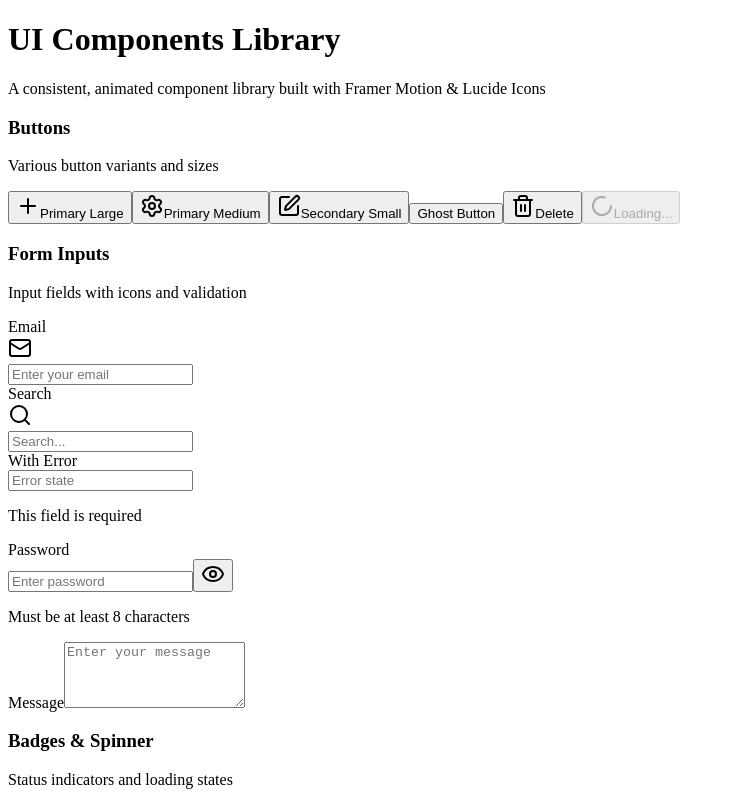
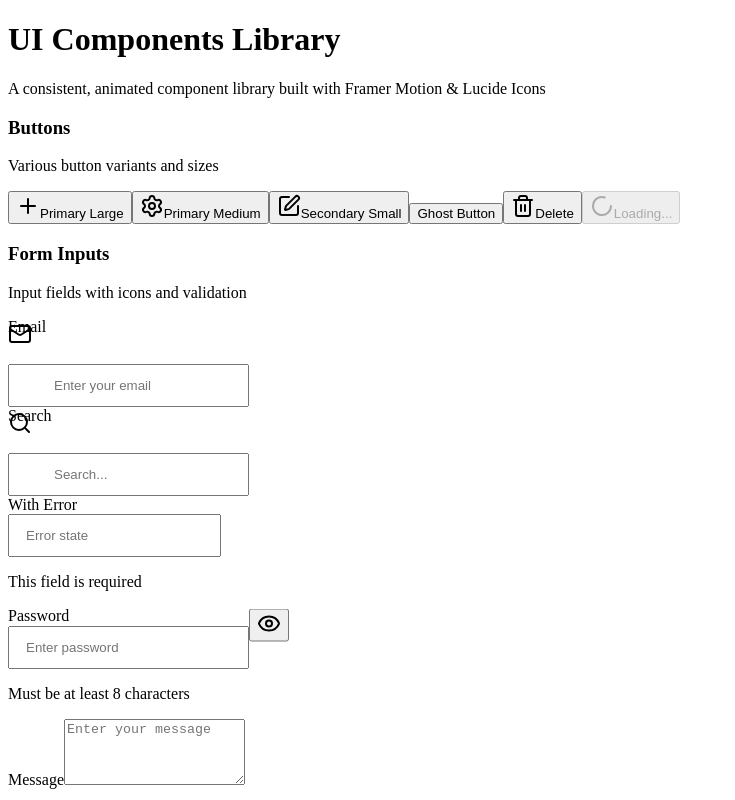
Before and after one commit to AtutiBonface/stackloop-ui, a React (Vite) app: page / in a window 1280 px wide. Shown: the top 800 px of the page, without its empty margins (0-735 px from the left). Built offline with nearby package versions, Linux system fonts and the light colour scheme; the HTML template or start-up script is replaced by a standard one.

Commit message:
Auto commit

```diff
--- a/src/Button.tsx
+++ b/src/Button.tsx
@@ -16,7 +16,7 @@ type MotionButtonProps = Omit<ButtonProps, 'children' | keyof HTMLMotionProps<'b
 
 export const Button = React.forwardRef<HTMLButtonElement, MotionButtonProps>(
   ({ variant = 'primary', size = 'md', loading, icon, className, children, disabled, ...props }, ref) => {
-    const baseStyles = 'inline-flex items-center justify-center gap-2 font-medium rounded-md transition-all duration-200 touch-target disabled:opacity-50 disabled:cursor-not-allowed active:scale-[0.98] w-auto'
+    const baseStyles = 'flex items-center justify-center gap-2 font-medium rounded-md transition-all duration-200 touch-target disabled:opacity-50 disabled:cursor-not-allowed active:scale-[0.98] w-auto'
 
     const variants = {
       primary: 'bg-primary text-white hover:bg-primary-dark active:bg-primary-dark/90 shadow-sm',
--- a/src/Input.tsx
+++ b/src/Input.tsx
@@ -30,7 +30,7 @@ export const Input = forwardRef<HTMLInputElement, InputProps>(
 
         <div className="relative">
           {leftIcon && (
-            <div className="absolute left-3.5 top-1/2 -translate-y-1/2 flex items-center pointer-events-none text-primary">
+            <div className="absolute flex items-center pointer-events-none text-primary" style={{ left: '14px', top: '50%', transform: 'translateY(-50%)' }}>
               {leftIcon}
             </div>
           )}
@@ -39,17 +39,21 @@ export const Input = forwardRef<HTMLInputElement, InputProps>(
             ref={ref}
             type={inputType}
             className={cn(
-              'w-full px-4 py-3 rounded-md border transition-all duration-200',
+              'w-full rounded-md border transition-all duration-200',
               'bg-background text-foreground placeholder:text-foreground/50',
               'focus:outline-none focus:ring-2 focus:ring-primary focus:border-transparent',
               'disabled:bg-secondary disabled:cursor-not-allowed',
               'touch-target text-base',
               error && 'border-error focus:ring-error',
               !error && 'border-border',
-              leftIcon && 'pl-11',
-              (rightIcon || isPassword) && 'pr-11',
               className
             )}
+            style={{
+              paddingTop: '12px',
+              paddingBottom: '12px',
+              paddingLeft: leftIcon ? '44px' : '16px',
+              paddingRight: (rightIcon || isPassword) ? '44px' : '16px',
+            }}
             {...props}
           />
 
@@ -57,7 +61,8 @@ export const Input = forwardRef<HTMLInputElement, InputProps>(
             <motion.button
               type="button"
               onClick={() => setShowPassword(!showPassword)}
-              className="absolute right-3.5 top-1/2 -translate-y-1/2 flex items-center text-primary hover:text-primary-dark transition-colors"
+              className="absolute flex items-center text-primary hover:text-primary-dark transition-colors"
+              style={{ right: '14px', top: '50%', transform: 'translateY(-50%)' }}
               aria-label={showPassword ? 'Hide password' : 'Show password'}
               whileTap={{ scale: 0.9 }}
               transition={{ duration: 0.1 }}
@@ -71,7 +76,7 @@ export const Input = forwardRef<HTMLInputElement, InputProps>(
           )}
 
           {rightIcon && !isPassword && (
-            <div className="absolute right-3.5 top-1/2 -translate-y-1/2 flex items-center pointer-events-none text-primary">
+            <div className="absolute flex items-center pointer-events-none text-primary" style={{ right: '14px', top: '50%', transform: 'translateY(-50%)' }}>
               {rightIcon}
             </div>
           )}
```
